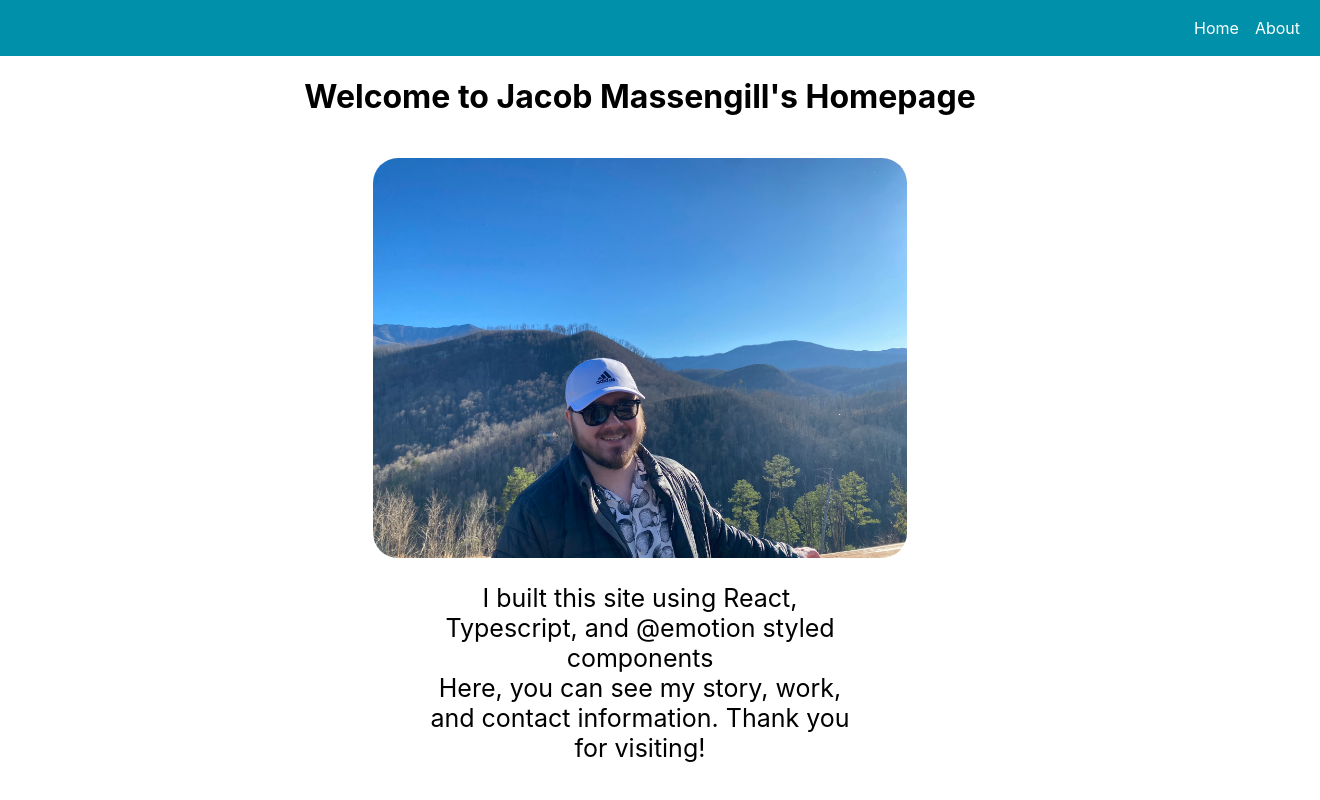
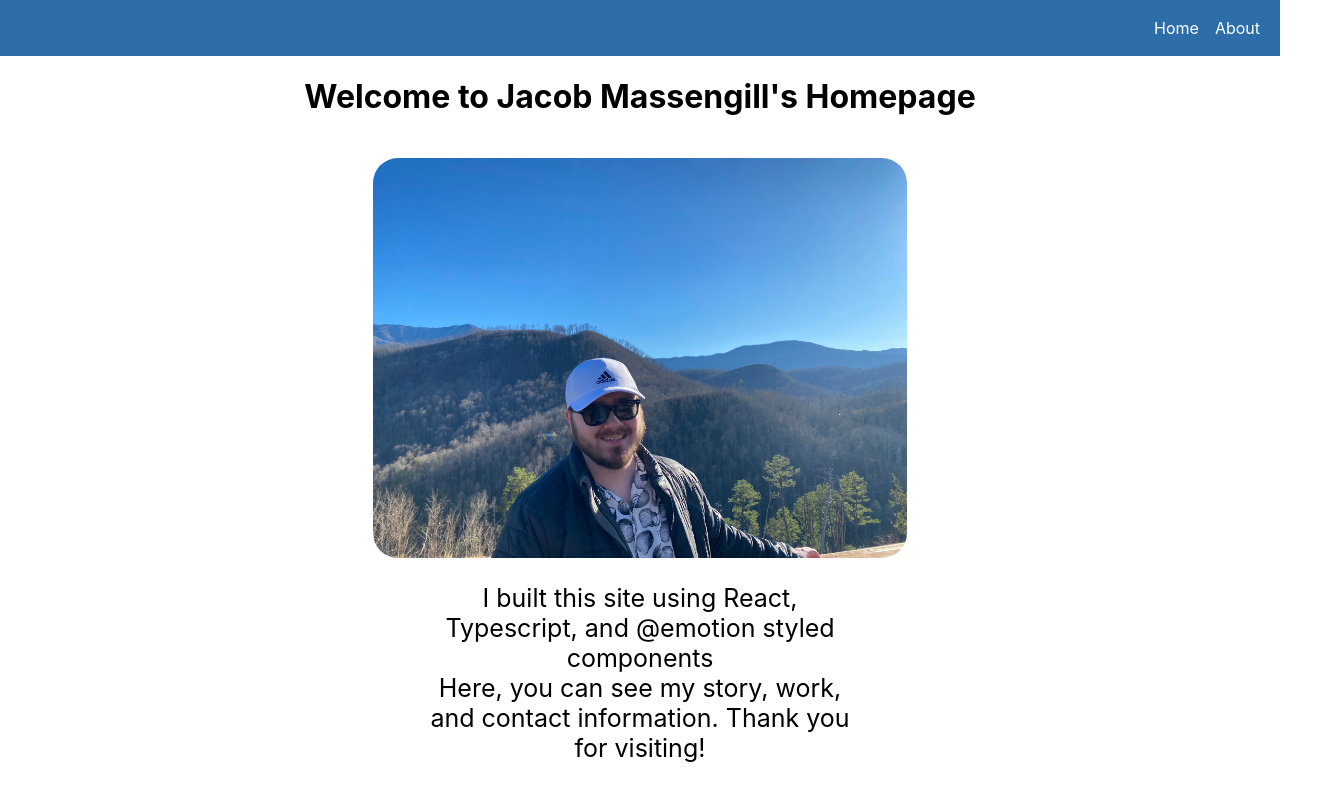
Before and after one commit to jalomas7/jalomas7.github.io, a React (Create React App) app: page / in a window 1280 px wide. Shown: the whole page, 1320 px wide, since content can reach past the window. Built offline with nearby package versions, Linux system fonts and the light colour scheme.

Commit message:
update navbar color

```diff
--- a/src/Navbar.tsx
+++ b/src/Navbar.tsx
@@ -3,9 +3,8 @@ import styled from '@emotion/styled'
 
 const NavbarContainer = styled.div`
     display: flex;
-    width: 100%;
     height: 1em;
-    background-color: #0090aa;
+    background-color: #2D6DAA;
     align-items: center;
     justify-content: end;
     gap: 1em;
```
